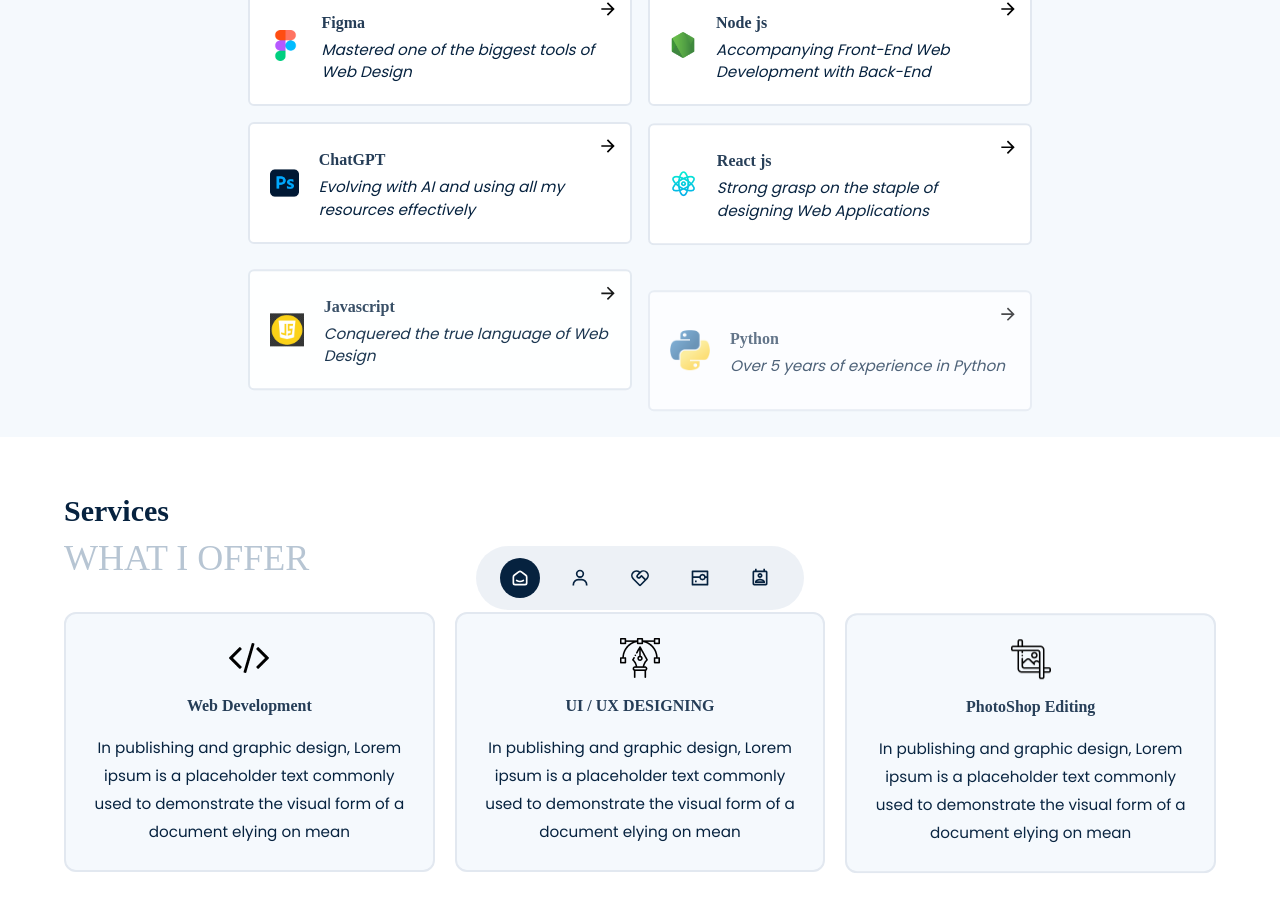
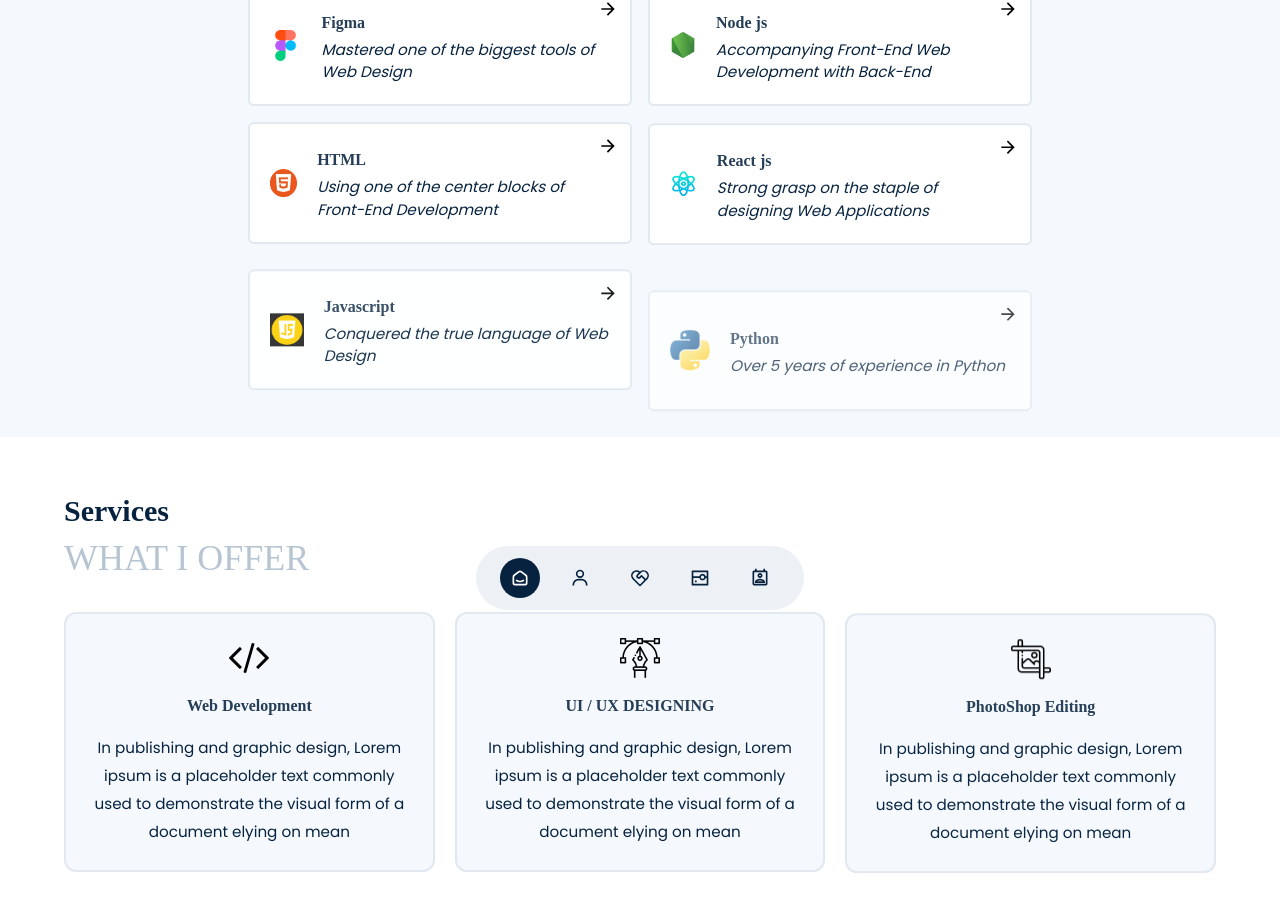
Before and after one commit to Sridhar-C-25/react_portfolio_2, a React (Vite) app: page / in a window 1280 px wide. Shown: the part 990-1902 px from the top of the page. Built offline with nearby package versions, Linux system fonts and the light colour scheme; a web font is replaced by a local one.

Commit message:
Image and skills updates

```diff
--- a/src/Content.js
+++ b/src/Content.js
@@ -3,7 +3,7 @@ import Hero_person from "./assets/images/Hero/person.png";
 
 import figma from "./assets/images/Skills/figma.png";
 import javascript from "./assets/images/Skills/javascript.png";
-import ps from "./assets/images/Skills/ps.png";
+import html from "./assets/images/Skills/html.png";
 import reactjs from "./assets/images/Skills/react.png";
 import nodejs from "./assets/images/Skills/node.png";
 import python from "./assets/images/Skills/python.png";
@@ -89,9 +89,9 @@ export const content = {
         logo: nodejs,
       },
       {
-        name: "ChatGPT",
-        para: "Evolving with AI and using all my resources effectively",
-        logo: ps,
+        name: "HTML",
+        para: "Using one of the center blocks of Front-End Development",
+        logo: html,
       },
       {
         name: "React js",
```
Also changed, not shown: src/assets/images/Skills/html.png (added).
